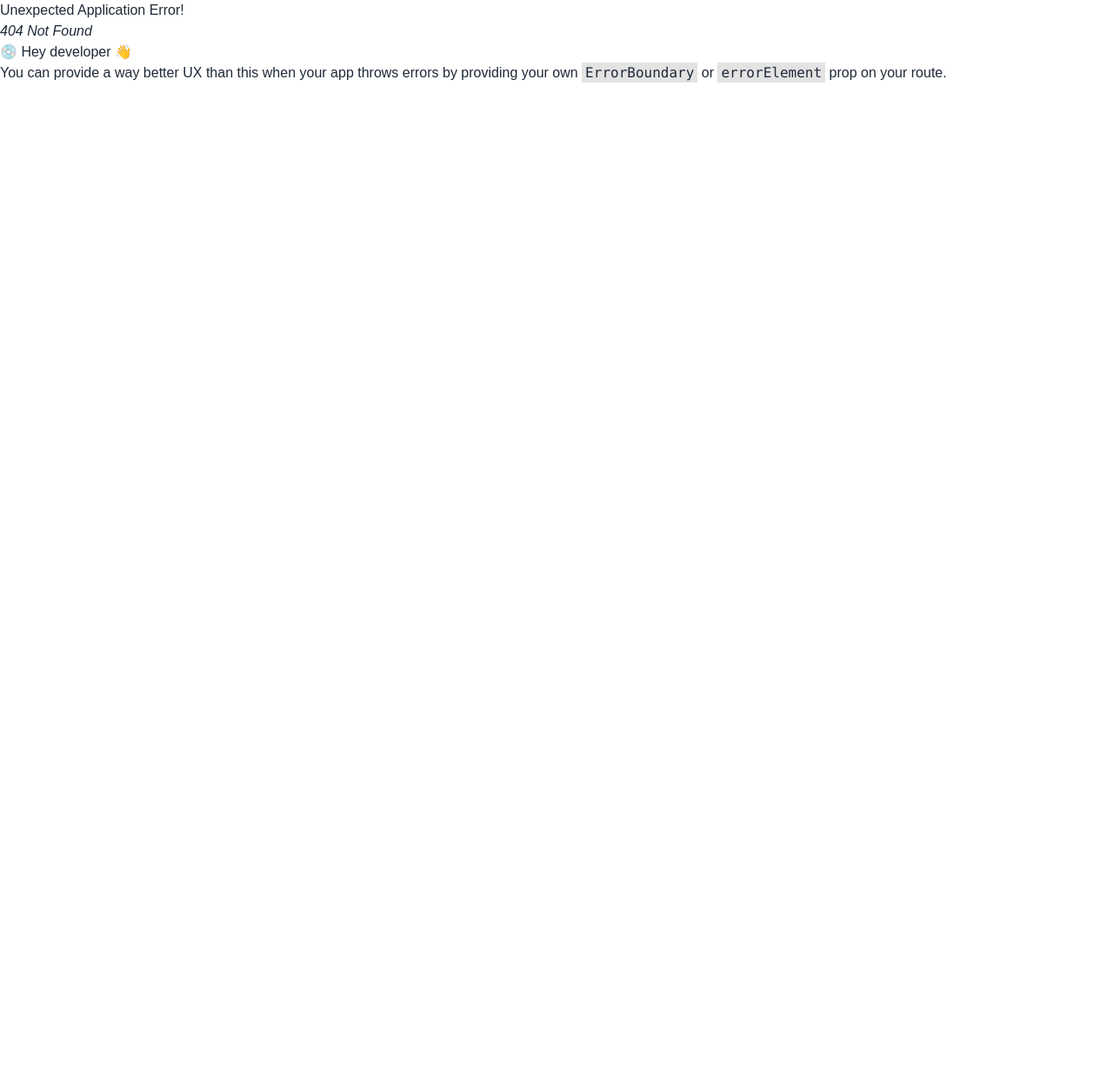
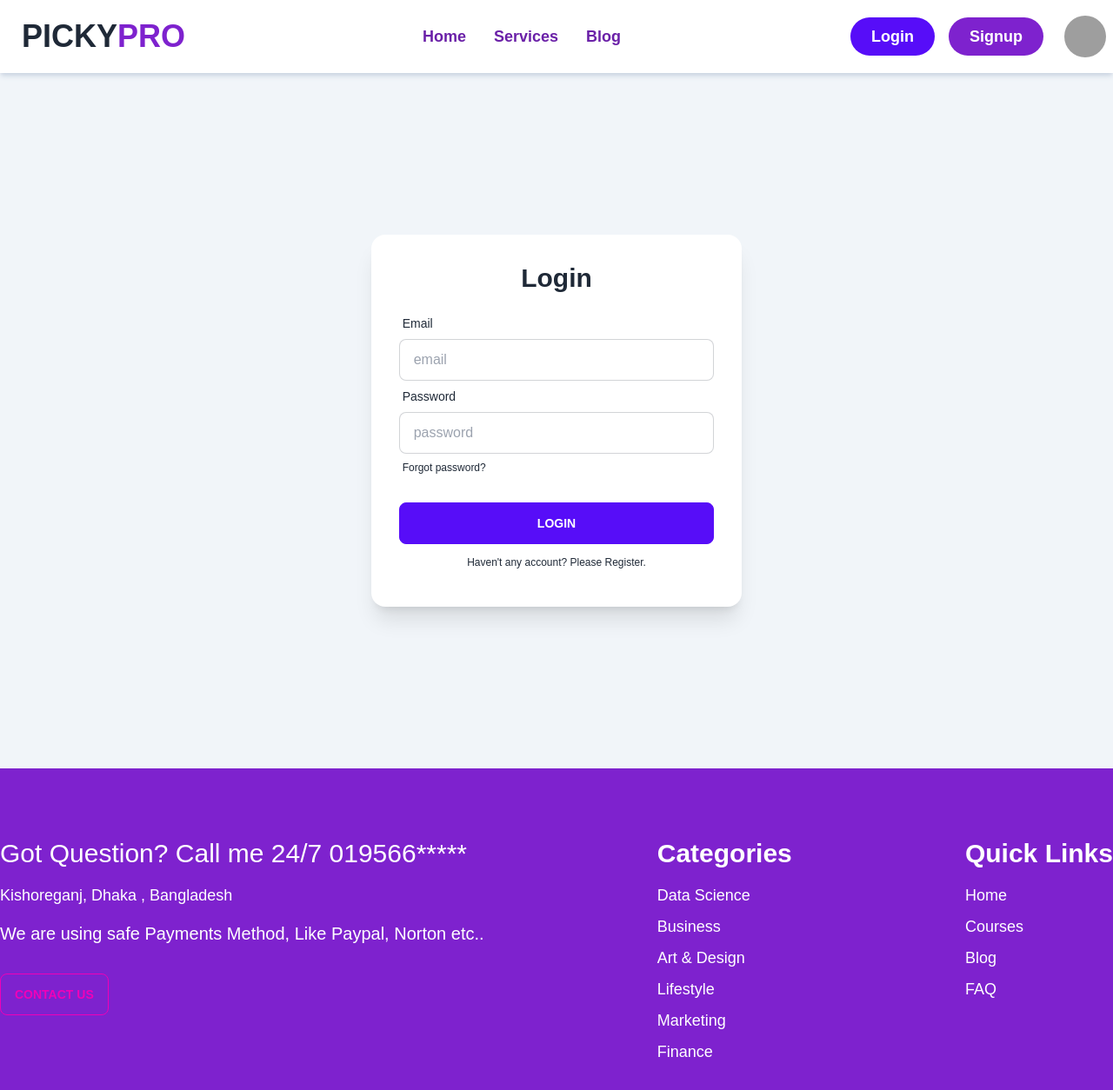
Before and after one commit to Mosharrof-Hosen-Munna/Pickypro-client, a React (Create React App) app: page /login in a window 1280 px wide. Before the commit this address had no page. Shown: the top 1254 px of the page at 87% size. Before the commit the page ends 800 px from the top, so only its background shows below. Built offline with nearby package versions, Linux system fonts and the light colour scheme; grey boxes are pictures that could not be loaded.

Commit message:
create navbar and footer

```diff
--- a/src/Layout/Main.jsx
+++ b/src/Layout/Main.jsx
@@ -5,7 +5,7 @@ import Navigation from '../Pages/Shared/Navigation/Navigation'
 
 const Main = () => {
   return (
-    <div>
+    <div >
         <Navigation/>
         <Outlet/>
         <Footer/>
--- a/src/Pages/Home/Home.jsx
+++ b/src/Pages/Home/Home.jsx
@@ -2,7 +2,9 @@ import React from 'react'
 
 const Home = () => {
   return (
-    <div>Home</div>
+    <div className='py-5'>
+        <button className='btn bg-purple-700'>Button</button>
+    </div>
   )
 }
 
--- /dev/null
+++ b/src/Pages/Login/Login.jsx
@@ -0,0 +1,123 @@
+import React, { useState } from "react";
+import { Link } from "react-router-dom";
+
+const Login = () => {
+  const [loginData, setLoginData] = useState({});
+  const handleOnChange = (e) => {
+    const field = e.target.name;
+    const value = e.target.value;
+    const newLoginData = { ...loginData };
+    newLoginData[field] = value;
+    setLoginData(newLoginData);
+  };
+
+  const handleEmailLogin = (e) => {
+    //     setLoading(true);
+    //     e.preventDefault();
+    //    if(loginData.email&&loginData.password){
+    //     handleEmailPasswordLogin(loginData.email, loginData.password)
+    //     .then((result) => {
+    //       navigate(from, { replace: true });
+    //     })
+    //     .catch((e) => {
+    //       console.log(e);
+    //       setError("Email or password wrong!");
+    //     })
+    //     .finally(() => setLoading(false));
+    //    }
+  };
+  return (
+    <div>
+      <div className=" min-h-screen bg-slate-100">
+        <div className="container mx-auto">
+          <div className="flex items-center justify-center min-h-screen">
+          <div className="card  md:w-1/3 shadow-xl bg-base-100">
+            <div className="card-body">
+              <form onSubmit={handleEmailLogin}>
+                <h1 className="text-3xl font-bold text-center mb-4">Login</h1>
+                {/* show error */}
+                {/* {error&&<div className="alert alert-error shadow-lg">
+                  <div>
+                    <svg
+                      xmlns="http://www.w3.org/2000/svg"
+                      className="stroke-current flex-shrink-0 h-6 w-6"
+                      fill="none"
+                      viewBox="0 0 24 24"
+                    >
+                      <path
+                        strokeLinecap="round"
+                        strokeLinejoin="round"
+                        strokeWidth="2"
+                        d="M10 14l2-2m0 0l2-2m-2 2l-2-2m2 2l2 2m7-2a9 9 0 11-18 0 9 9 0 0118 0z"
+                      />
+                    </svg>
+                    <span>{error}</span>
+                  </div>
+                </div>} */}
+                {/* end show alert */}
+                <div className="form-control">
+                  <label className="label">
+                    <span className="label-text">Email</span>
+                  </label>
+                  <input
+                    name="email"
+                    onChange={handleOnChange}
+                    type="email"
+                    placeholder="email"
+                    className="input input-bordered"
+                  />
+                </div>
+                <div className="form-control">
+                  <label className="label">
+                    <span className="label-text">Password</span>
+                  </label>
+                  <input
+                    name="password"
+                    onChange={handleOnChange}
+                    type="password"
+                    placeholder="password"
+                    className="input input-bordered"
+                  />
+                  <label className="label">
+                    <a href="#" className="label-text-alt link link-hover">
+                      Forgot password?
+                    </a>
+                  </label>
+                </div>
+                <div className="form-control mt-6">
+                  <button type="submit" className="btn btn-primary">
+                    Login
+                  </button>
+                </div>
+                <label className="label block text-center">
+                  <Link
+                    to="/register"
+                    className="label-text-alt text-center link link-hover"
+                  >
+                    Haven't any account? Please Register.
+                  </Link>
+                </label>
+              </form>
+              {/* <div className="form-control mt-2">
+                <button
+                  onClick={signInGoogle}
+                  className="btn shadow-md btn-ghost"
+                >
+                  Login with Google
+                </button>
+              </div>
+              <div className="form-control mt-2">
+                <button onClick={signInGithub} className="btn shadow-md ">
+                  Login with Github
+                </button>
+              </div> */}
+            </div>
+          </div>
+          </div>
+        </div>
+      </div>
+    </div>
+  );
+};
+
+export default Login;
--- /dev/null
+++ b/src/Pages/Register/Register.jsx
@@ -0,0 +1,9 @@
+import React from 'react'
+
+const Register = () => {
+  return (
+    <div>Register</div>
+  )
+}
+
+export default Register
--- a/src/Pages/Shared/Footer/Footer.jsx
+++ b/src/Pages/Shared/Footer/Footer.jsx
@@ -2,7 +2,39 @@ import React from 'react'
 
 const Footer = () => {
   return (
-    <div>Footer</div>
+    <div><footer className="bg-purple-700 text-white py-20">
+    <div className="container mx-auto">
+      <div className="md:flex justify-between">
+        <div>
+          <h1 className="text-3xl"> Got Question? Call me 24/7 019566*****</h1>
+          <p className="text-lg my-4">Kishoreganj, Dhaka , Bangladesh</p>
+          <p className="text-xl mb-8">We are using safe Payments Method, Like Paypal, Norton etc..</p>
+          <button className="btn btn-outline btn-secondary"> Contact Us</button>
+        </div>
+        <div>
+          <h1 className="text-3xl mb-4 font-semibold">Categories</h1>
+          <ul>
+            <li className="text-lg my-2">Data Science</li>
+            <li className="text-lg my-2">Business</li>
+            <li className="text-lg my-2">Art & Design</li>
+            <li className="text-lg my-2">Lifestyle</li>
+            <li className="text-lg my-2">Marketing</li>
+            <li className="text-lg my-2">Finance</li>
+          </ul>
+        </div>
+        <div>
+          <h1 className="text-3xl mb-4 font-semibold">Quick Links</h1>
+          <ul>
+            <li className="text-lg my-2">Home</li>
+            <li className="text-lg my-2">Courses</li>
+            <li className="text-lg my-2">Blog</li>
+            <li className="text-lg my-2">FAQ</li>
+          </ul>
+        </div>
+
+      </div>
+    </div>
+  </footer></div>
   )
 }
 
--- a/src/Pages/Shared/Navigation/Navigation.jsx
+++ b/src/Pages/Shared/Navigation/Navigation.jsx
@@ -1,43 +1,38 @@
 import React from "react";
+import { Link } from "react-router-dom";
 
 const Navigation = () => {
   return (
-    <nav className="container mx-auto">
-      <div className="navbar bg-base-100">
-        <div className="flex-1">
-          <a className="btn btn-ghost normal-case text-xl">daisyUI</a>
+    <nav className="   font-semibold shadow-md shadow-slate-300 bg-white sticky top-0 z-50">
+      <div className="navbar py-4 container mx-auto ">
+        <div className="flex justify-between w-full">
+          <div className="flex">
+            <a className="btn btn-ghost normal-case text-4xl">PICKY<span className="text-purple-700">PRO</span></a>
           </div>
           <div className="flex-none">
-          <ul className="menu menu-horizontal p-0">
+            <ul className="menu menu-horizontal p-0 text-lg text-purple-800">
               <li>
-              <a>Item 1</a>
-            </li>
-            <li tabIndex={0}>
-              <a>
-                Parent
-                <svg
-                  className="fill-current"
-                  xmlns="http://www.w3.org/2000/svg"
-                  width="20"
-                  height="20"
-                  viewBox="0 0 24 24"
-                >
-                  <path d="M7.41,8.58L12,13.17L16.59,8.58L18,10L12,16L6,10L7.41,8.58Z" />
-                </svg>
-              </a>
-              <ul className="p-2 bg-base-100">
-                <li>
-                  <a>Submenu 1</a>
+                <Link to="/home">Home</Link>
               </li>
               <li>
-                  <a>Submenu 2</a>
+                <Link to="/home">Services</Link>
+              </li>
+              <li>
+                <Link to="/home">Blog</Link>
               </li>
             </ul>
-            </li>
-            <li>
-              <a>Item 3</a>
-            </li>
-          </ul>
+          </div>
+          <div className="flex items-center">
+            <div className="text-lg">
+                <Link to='/login' className="bg-primary py-3 px-6 mx-2 rounded-full text-white">Login</Link>
+                <Link to='/register' className="bg-purple-700 py-3 px-6 mx-2 rounded-full text-white">Signup</Link>
+            </div>
+          <div className="avatar ml-4">
+            <div className="w-12 rounded-full">
+              <img src="https://placeimg.com/192/192/people" />
+            </div>
+          </div>
+          </div>
         </div>
       </div>
     </nav>
```
Also changed, not shown: src/Routes/Routes.js (+24 -12 lines). Lines whose indentation alone changed are shown as unchanged.
